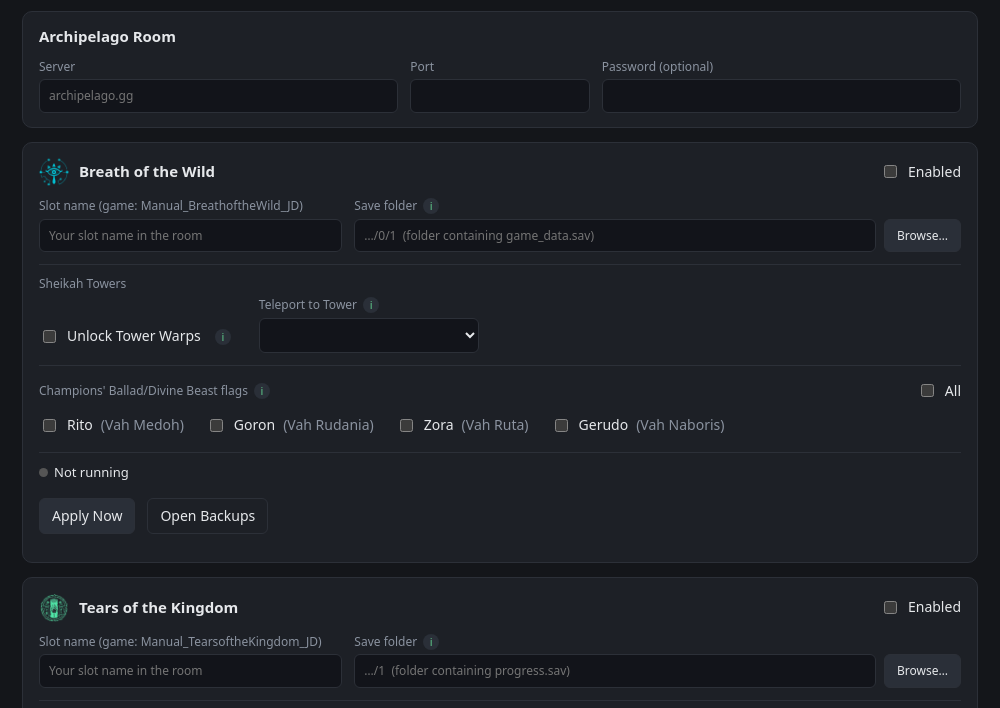
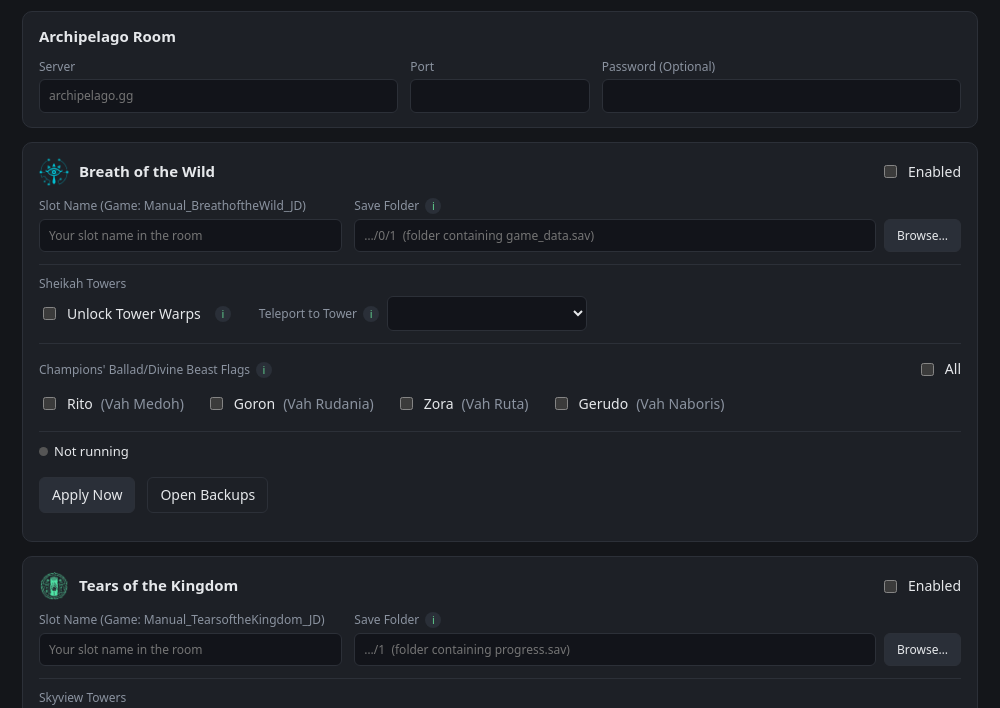
Before and after one commit to JDLKMR/BotW-TotK-AP-Manual-Sync, an Electron app: page src/renderer/index.html in a window 1000 px wide. Shown: the part 57-765 px from the top of the page. Drawn offline with Linux system fonts and the light colour scheme; no server answers.

Commit message:
Add files via upload

```diff
--- a/src/renderer/index.html
+++ b/src/renderer/index.html
@@ -10,7 +10,7 @@
   <div class="grid3">
     <label>Server<input id="server" placeholder="archipelago.gg"></label>
     <label>Port<input id="port" type="number" min="1" max="65535"></label>
-    <label><span>Password <span class="muted">(optional)</span></span><input id="password" type="password" autocomplete="off"></label>
+    <label><span>Password <span class="muted">(Optional)</span></span><input id="password" type="password" autocomplete="off"></label>
   </div>
 </section>
 
--- a/src/renderer/renderer.js
+++ b/src/renderer/renderer.js
@@ -7,7 +7,7 @@ const TIP = 'The game stores its saves in several numbered folders, one for each
 const BALLAD = [['rito', 'Rito', 'Vah Medoh'], ['goron', 'Goron', 'Vah Rudania'], ['zora', 'Zora', 'Vah Ruta'], ['gerudo', 'Gerudo', 'Vah Naboris']];
 const BALLAD_TIP = 'These flags are enabled by default to allow access to DLC shrines. However, they must be temporarily disabled before entering their respective Divine Beast so it loads in its proper state.';
 function balladBlock() {
-  return `<div class="ballad"><div class="ballad-head"><span class="lbl">Champions' Ballad/Divine Beast flags<span class="tip" title="${BALLAD_TIP}">i</span></span>
+  return `<div class="ballad"><div class="ballad-head"><span class="lbl">Champions' Ballad/Divine Beast Flags<span class="tip" title="${BALLAD_TIP}">i</span></span>
       <label class="chk"><input type="checkbox" id="botw-ballad-all"> All</label></div>
     <div class="ballad-grid">${BALLAD.map(b => `<label class="chk" title="BalladOfHero${b[1]}_Activated"><input type="checkbox" id="botw-ballad-${b[0]}"> ${b[1]} <span class="muted">(${b[2]})</span></label>`).join('')}</div></div>`;
 }
@@ -54,8 +54,8 @@ function gameCard(g) {
   d.innerHTML = `
     <div class="gamehead"><h2><img class="gameicon" src="${g.icon}" alt="">${g.title}</h2><label class="chk"><input type="checkbox" id="${g.key}-enabled"> Enabled</label></div>
     <div class="grid2">
-      <label><span>Slot name <span class="muted">(game: ${g.apGame})</span></span><input id="${g.key}-slot" placeholder="Your slot name in the room"></label>
-      <label><span>Save folder<span class="tip" title="${TIP.replace(/"/g, '&quot;')}">i</span></span>
+      <label><span>Slot Name <span class="muted">(Game: ${g.apGame})</span></span><input id="${g.key}-slot" placeholder="Your slot name in the room"></label>
+      <label><span>Save Folder<span class="tip" title="${TIP.replace(/"/g, '&quot;')}">i</span></span>
         <div class="pathrow"><input id="${g.key}-dir" placeholder="…/${g.file === 'game_data.sav' ? '0/1' : '1'}  (folder containing ${g.file})"><button id="${g.key}-browse" type="button">Browse…</button></div></label>
     </div>
 ${g.key === 'botw' ? towerBlock('botw') + balladBlock() : towerBlock('totk')}
--- a/src/renderer/style.css
+++ b/src/renderer/style.css
@@ -29,7 +29,7 @@ h1{display:flex;align-items:center;gap:10px}.apicon{width:32px;height:32px;objec
 header{align-items:center}
 .status{margin-bottom:16px}
 
-.tower-row{display:flex;flex-wrap:wrap;align-items:flex-end;gap:6px 28px}.tower-row .chk{margin:0;padding-bottom:6px}
-.tower-sel{min-width:220px}.tower-sel>span{display:flex;align-items:center}
+.tower-row{display:flex;flex-wrap:wrap;align-items:center;gap:6px 28px}.tower-row .chk{margin:0}
+.tower-sel{flex-direction:row;align-items:center;gap:8px}.tower-sel>span{display:flex;align-items:center}.tower-sel select{min-width:200px}
 select{background:#12141a;border:1px solid var(--line);color:var(--txt);border-radius:6px;padding:7px 9px;font:inherit}select:focus{outline:1px solid var(--acc)}option:disabled{color:#5a616c}
 .towers{margin-top:12px}
```
